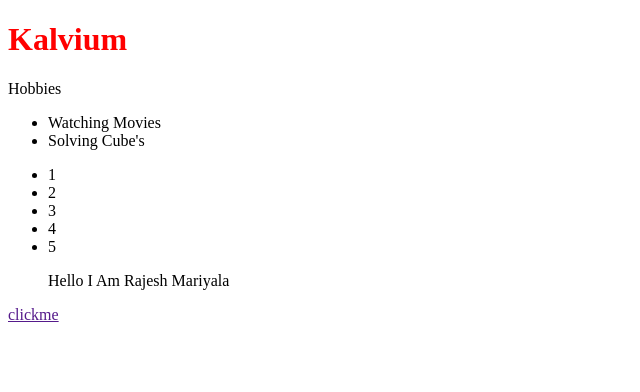
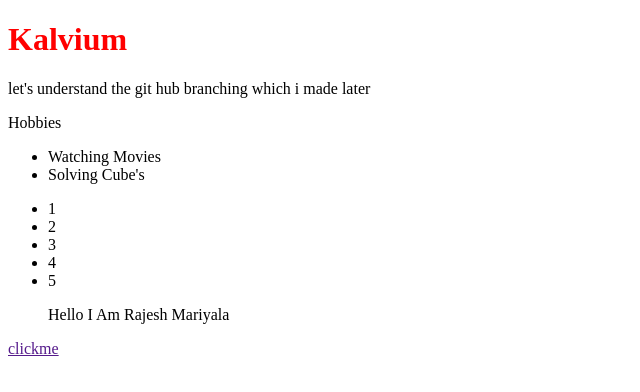
Before and after one commit to RajeshMariyala/Index, a plain HTML site: page index.html in a window 1280 px wide. Shown: the whole page, without its empty margins (0-640 px from the left). Drawn offline with Linux system fonts and the light colour scheme.

Commit message:
modified index.html

```diff
--- a/index.html
+++ b/index.html
@@ -9,6 +9,7 @@
 <body>
 <h1>Kalvium</h1>
 <div>
+    <p>let's understand the git hub branching which i made later</p>
     <p>Hobbies</p>
     <ul>
         <li>Watching Movies</li>
```
